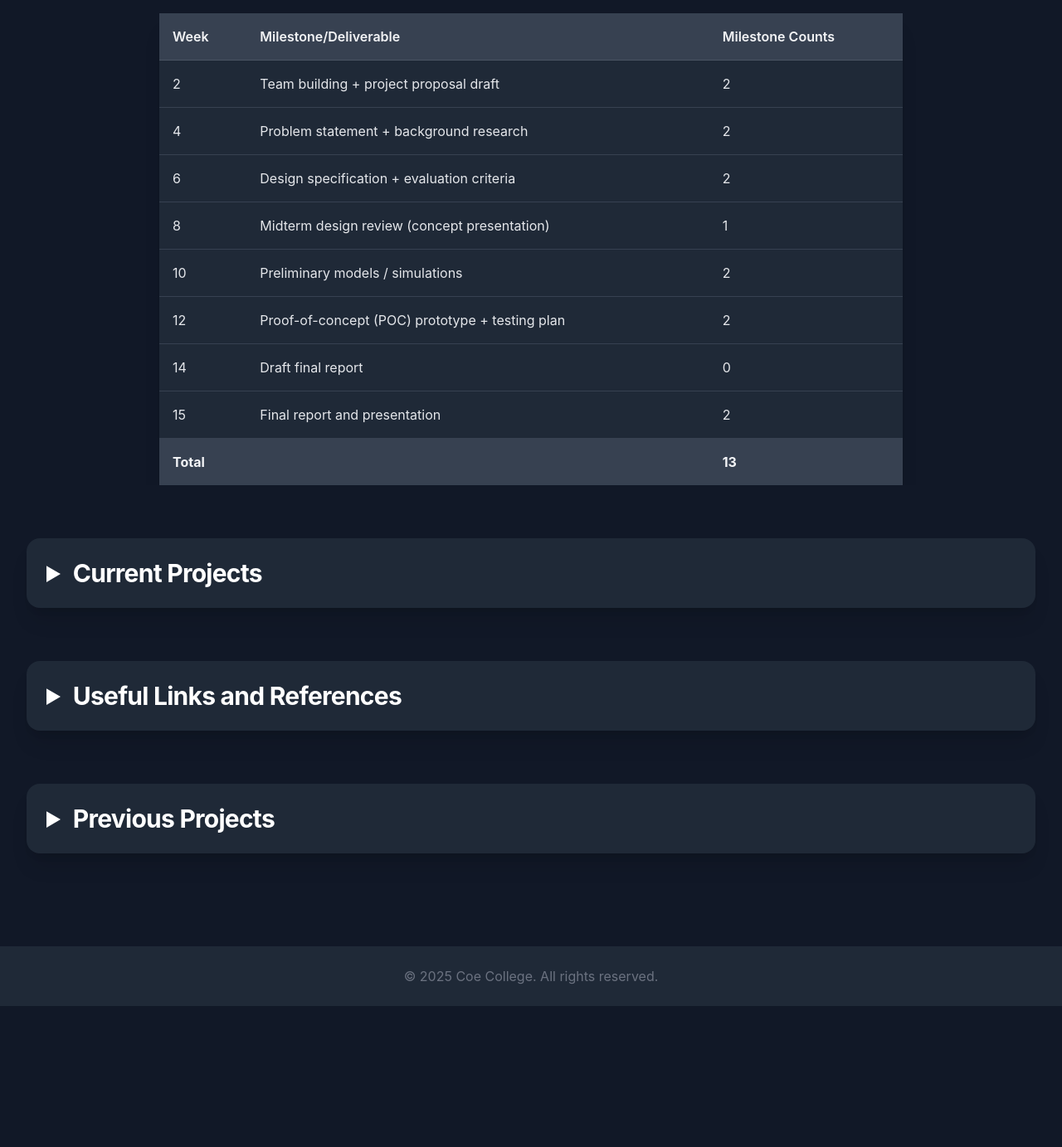
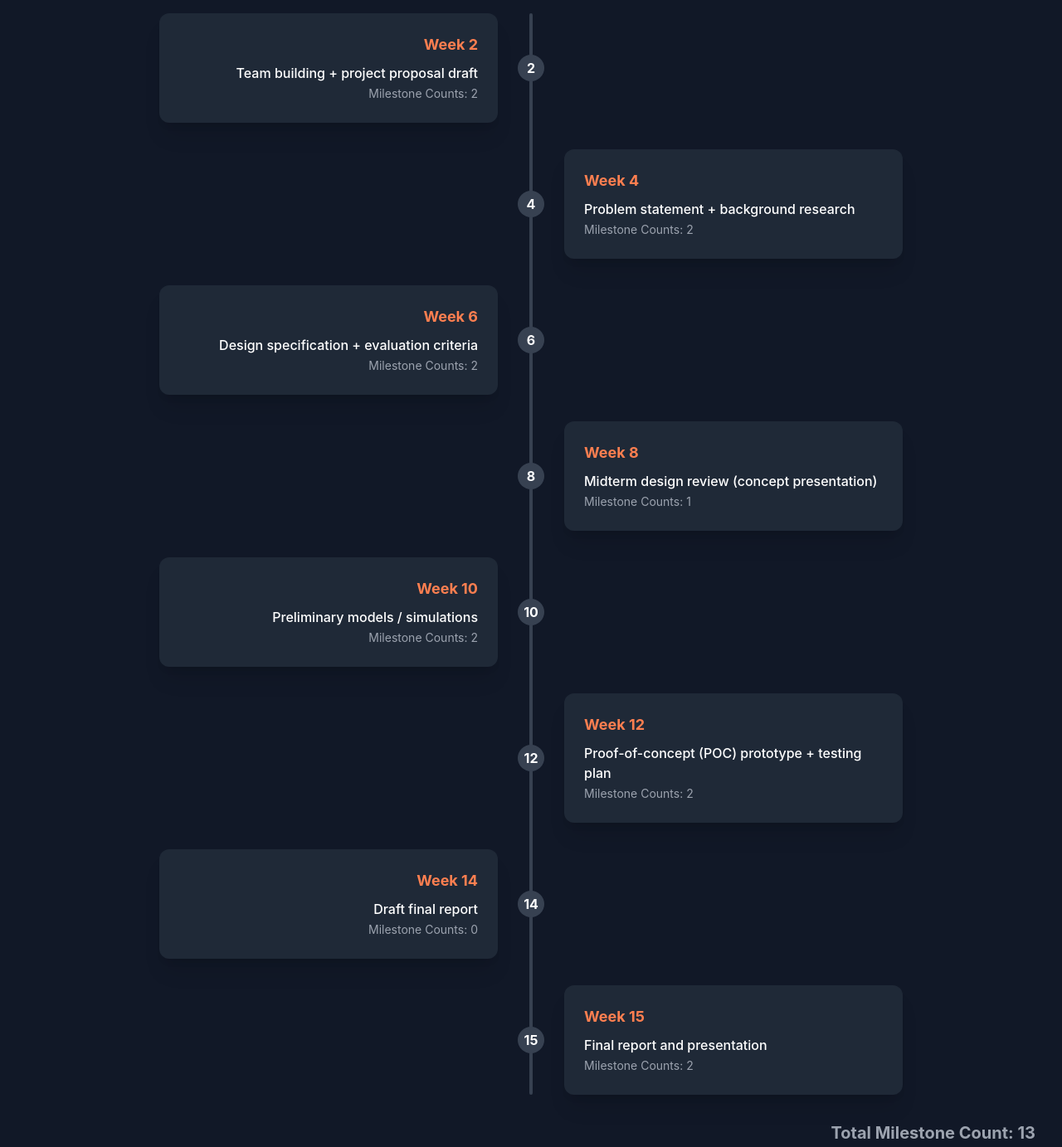
Before and after one commit to xlicoe/ENR405, a plain HTML site: page index.html in a window 1280 px wide. Shown: the part 580-1963 px from the top of the page at 83% size. Before the commit the page ends 1793 px from the top, so only its background shows below. Drawn offline with nearby package versions, Linux system fonts and the light colour scheme.

Commit message:
Update index.html

```diff
--- a/index.html
+++ b/index.html
@@ -77,69 +77,131 @@
             </div>
         </section>
 
-        <!-- Timeline Section -->
+        <!-- Timeline Section (Restored to alternating left/right layout) -->
         <section class="mb-16">
             <h2 class="text-3xl font-bold tracking-tight text-white text-center mb-10">
                 Course Timeline
             </h2>
-            <div class="flex justify-center overflow-x-auto">
-                <table class="w-full max-w-4xl rounded-xl shadow-xl bg-gray-800 text-gray-200 border-collapse">
-                    <thead>
-                        <tr class="bg-gray-700 text-gray-100">
-                            <th class="p-4 text-left font-semibold border-b border-gray-600">Week</th>
-                            <th class="p-4 text-left font-semibold border-b border-gray-600">Milestone/Deliverable</th>
-                            <th class="p-4 text-left font-semibold border-b border-gray-600">Milestone Counts</th>
-                        </tr>
-                    </thead>
-                    <tbody>
-                        <tr class="hover:bg-gray-600 transition-colors duration-200">
-                            <td class="p-4 border-b border-gray-700">2</td>
-                            <td class="p-4 border-b border-gray-700">Team building + project proposal draft</td>
-                            <td class="p-4 border-b border-gray-700">2</td>
-                        </tr>
-                        <tr class="hover:bg-gray-600 transition-colors duration-200">
-                            <td class="p-4 border-b border-gray-700">4</td>
-                            <td class="p-4 border-b border-gray-700">Problem statement + background research</td>
-                            <td class="p-4 border-b border-gray-700">2</td>
-                        </tr>
-                        <tr class="hover:bg-gray-600 transition-colors duration-200">
-                            <td class="p-4 border-b border-gray-700">6</td>
-                            <td class="p-4 border-b border-gray-700">Design specification + evaluation criteria</td>
-                            <td class="p-4 border-b border-gray-700">2</td>
-                        </tr>
-                        <tr class="hover:bg-gray-600 transition-colors duration-200">
-                            <td class="p-4 border-b border-gray-700">8</td>
-                            <td class="p-4 border-b border-gray-700">Midterm design review (concept presentation)</td>
-                            <td class="p-4 border-b border-gray-700">1</td>
-                        </tr>
-                        <tr class="hover:bg-gray-600 transition-colors duration-200">
-                            <td class="p-4 border-b border-gray-700">10</td>
-                            <td class="p-4 border-b border-gray-700">Preliminary models / simulations</td>
-                            <td class="p-4 border-b border-gray-700">2</td>
-                        </tr>
-                        <tr class="hover:bg-gray-600 transition-colors duration-200">
-                            <td class="p-4 border-b border-gray-700">12</td>
-                            <td class="p-4 border-b border-gray-700">Proof-of-concept (POC) prototype + testing plan</td>
-                            <td class="p-4 border-b border-gray-700">2</td>
-                        </tr>
-                        <tr class="hover:bg-gray-600 transition-colors duration-200">
-                            <td class="p-4 border-b border-gray-700">14</td>
-                            <td class="p-4 border-b border-gray-700">Draft final report</td>
-                            <td class="p-4 border-b border-gray-700">0</td>
-                        </tr>
-                        <tr class="hover:bg-gray-600 transition-colors duration-200">
-                            <td class="p-4 border-b border-gray-700">15</td>
-                            <td class="p-4 border-b border-gray-700">Final report and presentation</td>
-                            <td class="p-4 border-b border-gray-700">2</td>
-                        </tr>
-                        <tr class="bg-gray-700 font-bold text-gray-100">
-                            <td class="p-4">Total</td>
-                            <td class="p-4"></td>
-                            <td class="p-4">13</td>
-                        </tr>
-                    </tbody>
-                </table>
+            <!-- Timeline Container -->
+            <div class="relative max-w-4xl mx-auto">
+                <!-- Vertical timeline line -->
+                <div class="absolute left-1/2 transform -translate-x-1/2 w-1 h-full bg-gray-700 rounded-full"></div>
+
+                <!-- Timeline Items -->
+
+                <!-- Milestone 1 (Left Side) -->
+                <div class="mb-8 flex flex-col md:flex-row md:items-center">
+                    <div class="w-full md:w-1/2 md:pr-10 md:text-right relative">
+                        <div class="absolute right-0 top-1/2 transform translate-x-1/2 -translate-y-1/2 w-8 h-8 rounded-full bg-gray-700 flex items-center justify-center hidden md:flex">
+                            <span class="text-white font-bold">2</span>
+                        </div>
+                        <div class="bg-gray-800 rounded-xl shadow-xl p-6 transition-transform duration-300 hover:scale-105">
+                            <h3 class="text-lg font-bold text-coral mb-2">Week 2</h3>
+                            <p class="text-white font-medium">Team building + project proposal draft</p>
+                            <span class="text-sm text-gray-400">Milestone Counts: 2</span>
+                        </div>
+                    </div>
+                </div>
+
+                <!-- Milestone 2 (Right Side) -->
+                <div class="mb-8 flex flex-col md:flex-row md:items-center">
+                    <div class="w-full md:w-1/2 md:pl-10 md:ml-auto md:text-left relative">
+                        <div class="absolute left-0 top-1/2 transform -translate-x-1/2 -translate-y-1/2 w-8 h-8 rounded-full bg-gray-700 flex items-center justify-center hidden md:flex">
+                            <span class="text-white font-bold">4</span>
+                        </div>
+                        <div class="bg-gray-800 rounded-xl shadow-xl p-6 transition-transform duration-300 hover:scale-105">
+                            <h3 class="text-lg font-bold text-coral mb-2">Week 4</h3>
+                            <p class="text-white font-medium">Problem statement + background research</p>
+                            <span class="text-sm text-gray-400">Milestone Counts: 2</span>
+                        </div>
+                    </div>
+                </div>
+
+                <!-- Milestone 3 (Left Side) -->
+                <div class="mb-8 flex flex-col md:flex-row md:items-center">
+                    <div class="w-full md:w-1/2 md:pr-10 md:text-right relative">
+                        <div class="absolute right-0 top-1/2 transform translate-x-1/2 -translate-y-1/2 w-8 h-8 rounded-full bg-gray-700 flex items-center justify-center hidden md:flex">
+                            <span class="text-white font-bold">6</span>
+                        </div>
+                        <div class="bg-gray-800 rounded-xl shadow-xl p-6 transition-transform duration-300 hover:scale-105">
+                            <h3 class="text-lg font-bold text-coral mb-2">Week 6</h3>
+                            <p class="text-white font-medium">Design specification + evaluation criteria</p>
+                            <span class="text-sm text-gray-400">Milestone Counts: 2</span>
+                        </div>
+                    </div>
+                </div>
+
+                <!-- Milestone 4 (Right Side) -->
+                <div class="mb-8 flex flex-col md:flex-row md:items-center">
+                    <div class="w-full md:w-1/2 md:pl-10 md:ml-auto md:text-left relative">
+                        <div class="absolute left-0 top-1/2 transform -translate-x-1/2 -translate-y-1/2 w-8 h-8 rounded-full bg-gray-700 flex items-center justify-center hidden md:flex">
+                            <span class="text-white font-bold">8</span>
+                        </div>
+                        <div class="bg-gray-800 rounded-xl shadow-xl p-6 transition-transform duration-300 hover:scale-105">
+                            <h3 class="text-lg font-bold text-coral mb-2">Week 8</h3>
+                            <p class="text-white font-medium">Midterm design review (concept presentation)</p>
+                            <span class="text-sm text-gray-400">Milestone Counts: 1</span>
+                        </div>
+                    </div>
+                </div>
+
+                <!-- Milestone 5 (Left Side) -->
+                <div class="mb-8 flex flex-col md:flex-row md:items-center">
+                    <div class="w-full md:w-1/2 md:pr-10 md:text-right relative">
+                        <div class="absolute right-0 top-1/2 transform translate-x-1/2 -translate-y-1/2 w-8 h-8 rounded-full bg-gray-700 flex items-center justify-center hidden md:flex">
+                            <span class="text-white font-bold">10</span>
+                        </div>
+                        <div class="bg-gray-800 rounded-xl shadow-xl p-6 transition-transform duration-300 hover:scale-105">
+                            <h3 class="text-lg font-bold text-coral mb-2">Week 10</h3>
+                            <p class="text-white font-medium">Preliminary models / simulations</p>
+                            <span class="text-sm text-gray-400">Milestone Counts: 2</span>
+                        </div>
+                    </div>
+                </div>
+
+                <!-- Milestone 6 (Right Side) -->
+                <div class="mb-8 flex flex-col md:flex-row md:items-center">
+                    <div class="w-full md:w-1/2 md:pl-10 md:ml-auto md:text-left relative">
+                        <div class="absolute left-0 top-1/2 transform -translate-x-1/2 -translate-y-1/2 w-8 h-8 rounded-full bg-gray-700 flex items-center justify-center hidden md:flex">
+                            <span class="text-white font-bold">12</span>
+                        </div>
+                        <div class="bg-gray-800 rounded-xl shadow-xl p-6 transition-transform duration-300 hover:scale-105">
+                            <h3 class="text-lg font-bold text-coral mb-2">Week 12</h3>
+                            <p class="text-white font-medium">Proof-of-concept (POC) prototype + testing plan</p>
+                            <span class="text-sm text-gray-400">Milestone Counts: 2</span>
+                        </div>
+                    </div>
+                </div>
+
+                <!-- Milestone 7 (Left Side) -->
+                <div class="mb-8 flex flex-col md:flex-row md:items-center">
+                    <div class="w-full md:w-1/2 md:pr-10 md:text-right relative">
+                        <div class="absolute right-0 top-1/2 transform translate-x-1/2 -translate-y-1/2 w-8 h-8 rounded-full bg-gray-700 flex items-center justify-center hidden md:flex">
+                            <span class="text-white font-bold">14</span>
+                        </div>
+                        <div class="bg-gray-800 rounded-xl shadow-xl p-6 transition-transform duration-300 hover:scale-105">
+                            <h3 class="text-lg font-bold text-coral mb-2">Week 14</h3>
+                            <p class="text-white font-medium">Draft final report</p>
+                            <span class="text-sm text-gray-400">Milestone Counts: 0</span>
+                        </div>
+                    </div>
+                </div>
+
+                <!-- Milestone 8 (Right Side) -->
+                <div class="mb-8 flex flex-col md:flex-row md:items-center">
+                    <div class="w-full md:w-1/2 md:pl-10 md:ml-auto md:text-left relative">
+                        <div class="absolute left-0 top-1/2 transform -translate-x-1/2 -translate-y-1/2 w-8 h-8 rounded-full bg-gray-700 flex items-center justify-center hidden md:flex">
+                            <span class="text-white font-bold">15</span>
+                        </div>
+                        <div class="bg-gray-800 rounded-xl shadow-xl p-6 transition-transform duration-300 hover:scale-105">
+                            <h3 class="text-lg font-bold text-coral mb-2">Week 15</h3>
+                            <p class="text-white font-medium">Final report and presentation</p>
+                            <span class="text-sm text-gray-400">Milestone Counts: 2</span>
+                        </div>
+                    </div>
+                </div>
             </div>
+            <p class="mt-8 text-right text-xl font-bold text-gray-400">Total Milestone Count: 13</p>
         </section>
 
         <!-- Current Projects Section (Collapsible) -->
@@ -251,7 +313,7 @@
                 </summary>
                 <div class="p-6">
                     <p class="text-gray-400 text-base mb-8">
-                        Below are examples of successful projects from previous years, showcasing the high quality of student work.
+                        Showcasing projects from previous years.
                     </p>
                     <div class="grid grid-cols-1 md:grid-cols-2 lg:grid-cols-3 gap-8">
                         <!-- Project Card 1 -->
@@ -259,36 +321,16 @@
                             <img src="https://placehold.co/600x400/111827/9CA3AF?text=Project+1" alt="Placeholder image for a previous student project" class="w-full h-48 object-cover">
                             <div class="p-4">
                                 <h3 class="text-xl font-bold text-white mb-1">Project Title 1</h3>
-                                <p class="text-gray-400 text-sm">A brief description of the project, highlighting the problem it solved and the technologies used. </p>
+                                <p class="text-gray-400 text-sm">Project description. </p>
                                 <a href="#" class="mt-3 inline-block text-coral hover:text-coral-lighter font-semibold transition-colors duration-200">
                                     Learn more &rarr;
                                 </a>
                             </div>
                         </div>
 
-                        <!-- Project Card 2 -->
-                        <div class="bg-gray-900 rounded-xl shadow-md overflow-hidden transform transition-transform duration-300 hover:scale-105">
-                            <img src="https://placehold.co/600x400/111827/9CA3AF?text=Project+2" alt="Placeholder image for a previous student project" class="w-full h-48 object-cover">
-                            <div class="p-4">
-                                <h3 class="text-xl font-bold text-white mb-1">Project Title 2</h3>
-                                <p class="text-gray-400 text-sm">A brief description of the project, highlighting the problem it solved and the technologies used.</p>
-                                <a href="#" class="mt-3 inline-block text-coral hover:text-coral-lighter font-semibold transition-colors duration-200">
-                                    Learn more &rarr;
-                                </a>
-                            </div>
-                        </div>
 
-                        <!-- Project Card 3 -->
-                        <div class="bg-gray-900 rounded-xl shadow-md overflow-hidden transform transition-transform duration-300 hover:scale-105">
-                            <img src="https://placehold.co/600x400/111827/9CA3AF?text=Project+3" alt="Placeholder image for a previous student project" class="w-full h-48 object-cover">
-                            <div class="p-4">
-                                <h3 class="text-xl font-bold text-white mb-1">Project Title 3</h3>
-                                <p class="text-gray-400 text-sm">A brief description of the project, highlighting the problem it solved and the technologies used.</p>
-                                <a href="#" class="mt-3 inline-block text-coral hover:text-coral-lighter font-semibold transition-colors duration-200">
-                                    Learn more &rarr;
-                                </a>
-                            </div>
-                        </div>
+
+
                     </div>
                 </div>
             </details>
```
